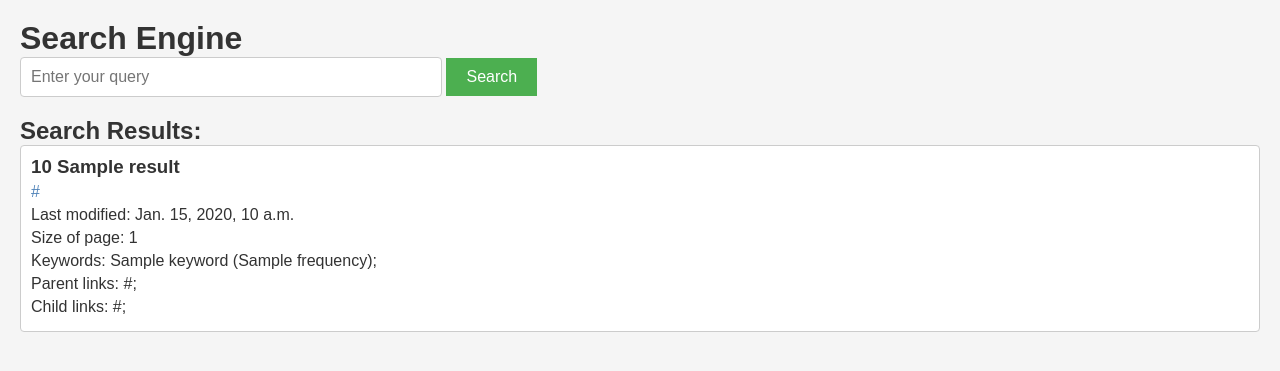
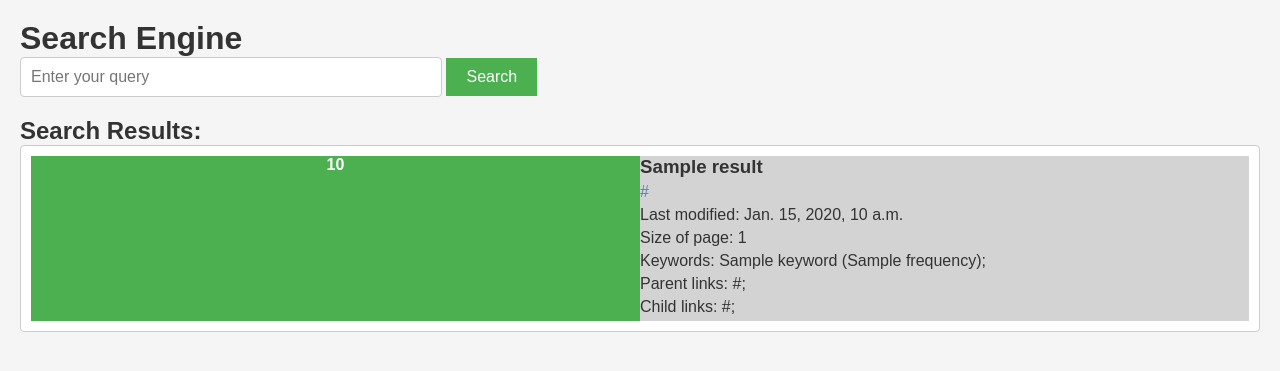
Before and after one commit to Henry-Loi/My-Search-Engine, a Django app: template SearchEngine/webInterface/templates/webInterface/index.html in a window 1280 px wide. Shown: the top 371 px of the page. Run offline with Django 4.2, Linux system fonts and the light colour scheme; the template is opened without the code that fills it: most values are stand-ins (such as "Sample title", 1, 10 or a date in 2020).

Commit message:
first trial

```diff
--- a/SearchEngine/webInterface/static/webInterface/style.css
+++ b/SearchEngine/webInterface/static/webInterface/style.css
@@ -35,11 +35,27 @@ body {
 
   /* Search results styles */
   .result-item {
+    display: flex; /* Use flexbox layout */
     margin-bottom: 20px;
     padding: 10px;
     background-color: #fff;
     border: 1px solid #ccc;
     border-radius: 4px;
+  }
+
+  .score{
+    width: 50%;
+    background-color: #4caf50;
+    color: #fff; /* Make the text white */
+    font-weight: bold; /* Make the text bold */
+    justify-content: center; /* Center the text horizontally */
+    align-items: center; /* Center the text vertically */
+    text-align: center; /* Center the text if it wraps to more than one line */
+  }
+
+  .content {
+    flex-grow: 1; /* Allow the content section to grow and fill remaining space */
+    background-color: lightgray; /* Example background color */
   }
 
   .result-item h3 {
--- a/SearchEngine/webInterface/templates/webInterface/index.html
+++ b/SearchEngine/webInterface/templates/webInterface/index.html
@@ -12,7 +12,9 @@
 <h2>Search Results:</h2>
 {% for result in results %}
 <div class="result-item">
-    <h3>{{ result.score }} {{ result.page_title }}</h3>
+    <div class="score">{{ result.score }}</div>
+    <div class="content">
+        <h3>{{ result.page_title }}</h3>
         <p><a href="{{ result.url }}">{{ result.url }}</a></p>
         <p>Last modified: {{ result.last_modified_date }}</p>
         <p>Size of page: {{ result.page_size }}</p>
@@ -20,6 +22,7 @@
         <p>Parent links: {% for parent_link in result.parent_links %}{{ parent_link }}; {% endfor %}</p>
         <p>Child links: {% for child_link in result.child_links %}{{ child_link }}; {% endfor %}</p>
     </div>
+</div>
 {% endfor %}
 {% else %}
 <p>No results found.</p>
```
Lines whose indentation alone changed are shown as unchanged.
